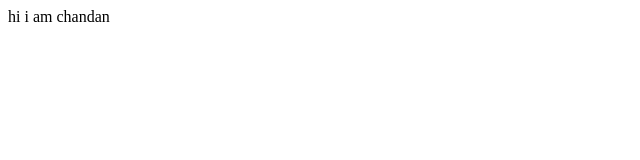
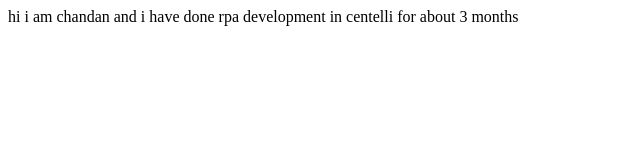
Before and after one commit to chandan-01/student-name-site, a plain HTML site: page index.html in a window 1280 px wide. Shown: the whole page, without its empty margins (0-640 px from the left). Drawn offline with Linux system fonts and the light colour scheme.

Commit message:
update:body

```diff
--- a/index.html
+++ b/index.html
@@ -7,6 +7,6 @@
     <title>chandan portfolio</title>
 </head>
 <body>
-    hi i am chandan
+    hi i am chandan and i have done rpa development in centelli for about 3 months
 </body>
 </html>
```
